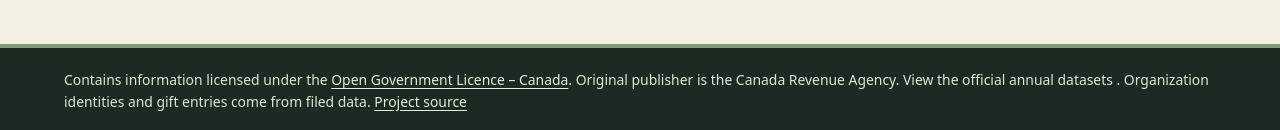
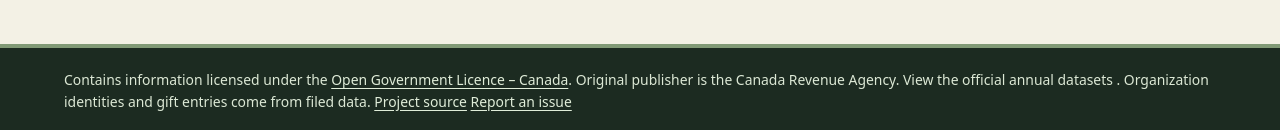
Before and after one commit to jsdyer/charityflows, a plain HTML site: page web/index.html in a window 1280 px wide. Shown: the part 1189-1319 px from the top of the page. Drawn offline with Linux system fonts and the light colour scheme.

Commit message:
Add a tool-specific issue link and count aggregate page visits

```diff
--- a/web/index.html
+++ b/web/index.html
@@ -1,7 +1,8 @@
 <!doctype html>
 <html lang="en-CA"><head><meta charset="utf-8"><meta name="viewport" content="width=device-width,initial-scale=1">
 <title>Charity Flows · CoolCode.ca</title><meta name="description" content="Compare Canadian charities’ reported financials and follow qualified-donee gifts using CRA T3010 filings.">
-<link rel="stylesheet" href="./style.css"></head><body>
+<link rel="stylesheet" href="./style.css"><script defer src="/assets/tool-metrics.js" referrerpolicy="no-referrer"></script>
+</head><body>
 <a class="skip" href="#main">Skip to search</a>
 <header><nav class="wrap mast" aria-label="Site"><a href="https://coolcode.ca/#workbench"><span class="tag" aria-hidden="true">&gt;_</span>CoolCode.ca</a><a href="https://apps.cra-arc.gc.ca/ebci/hacc/srch/pub/bscSrch">Official charity search ↗</a></nav>
 <div class="hero"><div class="wrap"><h1>Charity Flows</h1><p>Explore what Canadian charities report about their finances. Compare fiscal periods and follow reported gifts to qualified donees across the CRA register.</p></div></div></header>
@@ -40,5 +41,5 @@
  </div>
 </section>
 </div></main>
-<footer><div class="wrap">Contains information licensed under the <a href="https://open.canada.ca/en/open-government-licence-canada">Open Government Licence – Canada</a>. Original publisher is the Canada Revenue Agency. View the official annual datasets <span id="source-list"></span>. Organization identities and gift entries come from filed data. <a href="https://github.com/jsdyer/charityflows">Project source</a></div></footer>
+<footer><div class="wrap">Contains information licensed under the <a href="https://open.canada.ca/en/open-government-licence-canada">Open Government Licence – Canada</a>. Original publisher is the Canada Revenue Agency. View the official annual datasets <span id="source-list"></span>. Organization identities and gift entries come from filed data. <a href="https://github.com/jsdyer/charityflows">Project source</a> <a href="https://coolcode.ca/report/?tool=charityflows" referrerpolicy="no-referrer">Report an issue</a></div></footer>
 <script type="module" src="./app.mjs"></script></body></html>
```
